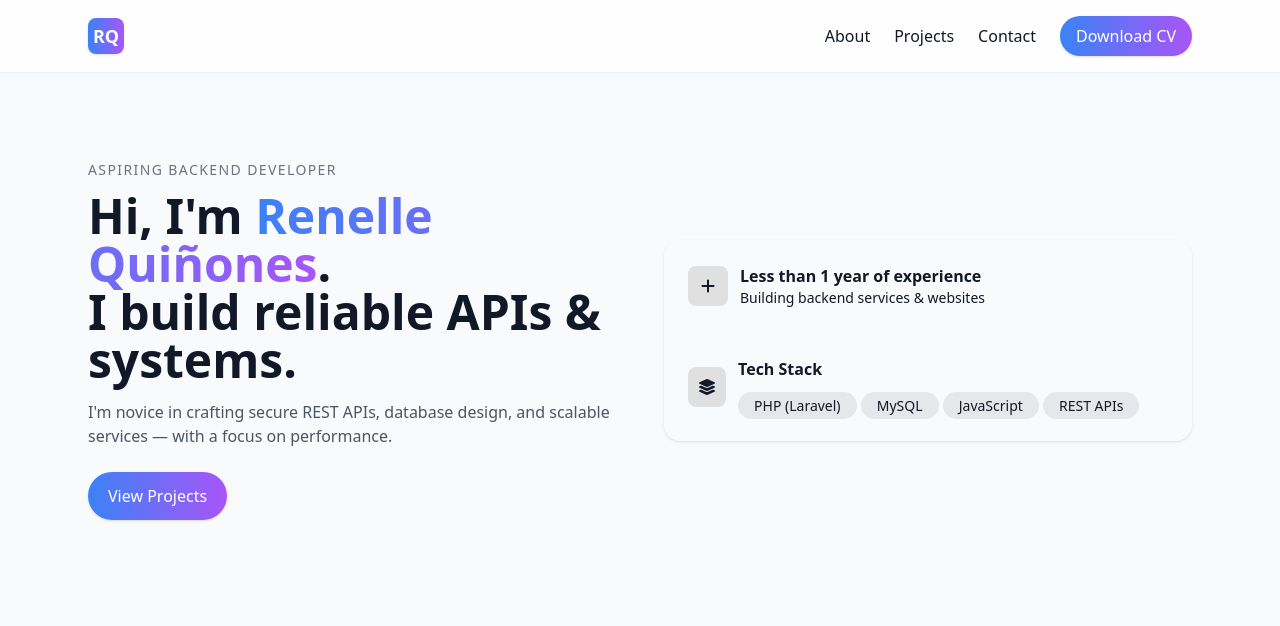
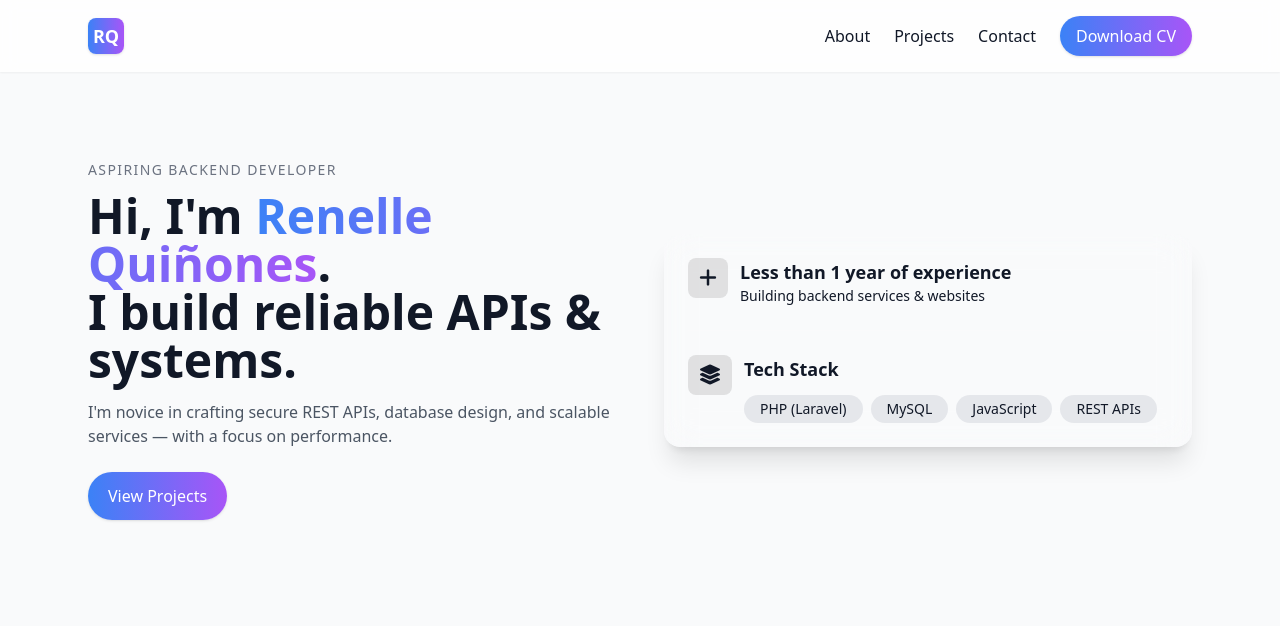
Before and after one commit to Renelle-git/Portfolio, a plain HTML site: page index.html in a window 1280 px wide. Shown: the top 626 px of the page. Drawn offline with nearby package versions, Linux system fonts and the light colour scheme.

Commit message:
Finxing layouts

```diff
--- a/index.html
+++ b/index.html
@@ -87,36 +87,45 @@
       </div>
 
       <!-- Hero Card -->
-      <div class="p-6 rounded-2xl bg-white/5 dark:bg-gray-900 shadow space-y-6">
-        <div class="flex gap-3 items-center">
-          <div class="w-10 h-10 grid place-items-center rounded-lg bg-black/10 dark:bg-white/10">
+      <div class="p-6 rounded-2xl bg-white/5 dark:bg-gray-900 shadow-xl space-y-6 backdrop-blur-lg">
+        <!-- Experience Section -->
+        <div class="flex gap-3 items-start">
+          <div class="w-10 h-10 grid place-items-center rounded-lg bg-black/10 dark:bg-white/10 text-xl">
             <i class="fa-solid fa-plus"></i>
           </div>
           <div>
-            <strong>Less than 1 year of experience</strong>
+            <strong class="block text-lg font-semibold">Less than 1 year of experience</strong>
             <p class="dark:text-gray-400 text-sm">
               Building backend services & websites
             </p>
           </div>
         </div>
+
         <hr class="border-white/10" />
-        <div class="flex gap-3 items-center">
-          <div class="w-11 h-10 grid place-items-center rounded-lg bg-black/10 dark:bg-white/10">
+
+        <!-- Tech Stack Section -->
+        <div class="flex gap-3 items-start">
+          <div class="w-11 h-10 grid place-items-center rounded-lg bg-black/10 dark:bg-white/10 text-xl">
             <i class="fa-solid fa-layer-group"></i>
           </div>
-
-          <div class="flex flex-wrap gap-3">
-            <strong>Tech Stack</strong>
-            <div>
-              <span class="px-4 py-1 bg-gray-200 rounded-full text-sm dark:bg-gray-700">PHP (Laravel)</span>
-              <span class="px-4 py-1 bg-gray-200 rounded-full text-sm dark:bg-gray-700">MySQL</span>
-              <span class="px-4 py-1 bg-gray-200 rounded-full text-sm dark:bg-gray-700">JavaScript</span>
-              <span class="px-4 py-1 bg-gray-200 rounded-full text-sm dark:bg-gray-700">REST APIs</span>
+          <div class="flex-1">
+            <strong class="block text-lg font-semibold">Tech Stack</strong>
+            <div class="flex flex-wrap gap-2 mt-3">
+              <span
+                class="px-4 py-1 bg-gray-200 rounded-full text-sm font-medium dark:bg-gray-700 dark:text-gray-300">PHP
+                (Laravel)</span>
+              <span
+                class="px-4 py-1 bg-gray-200 rounded-full text-sm font-medium dark:bg-gray-700 dark:text-gray-300">MySQL</span>
+              <span
+                class="px-4 py-1 bg-gray-200 rounded-full text-sm font-medium dark:bg-gray-700 dark:text-gray-300">JavaScript</span>
+              <span
+                class="px-4 py-1 bg-gray-200 rounded-full text-sm font-medium dark:bg-gray-700 dark:text-gray-300">REST
+                APIs</span>
             </div>
-
           </div>
         </div>
       </div>
+
     </section>
 
     <!-- About -->
```
